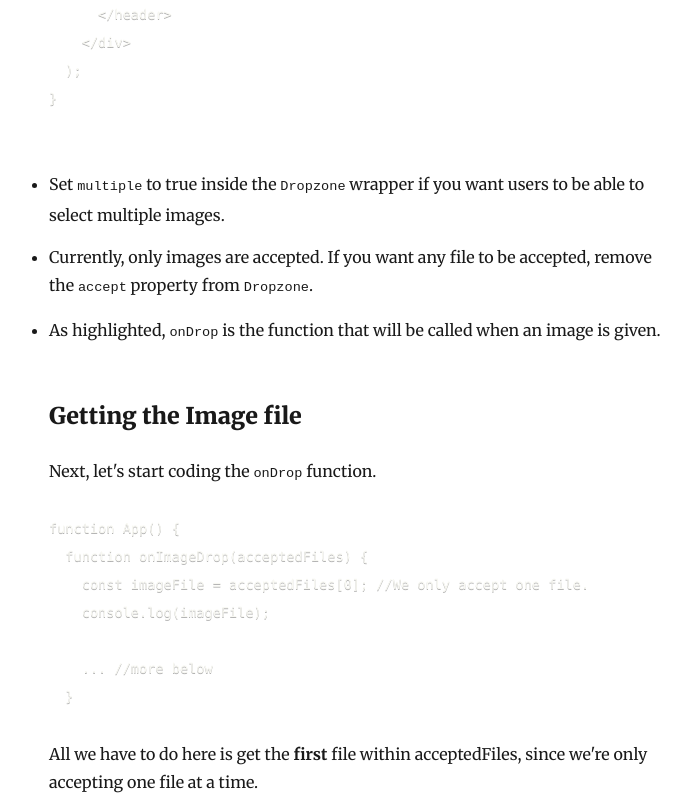
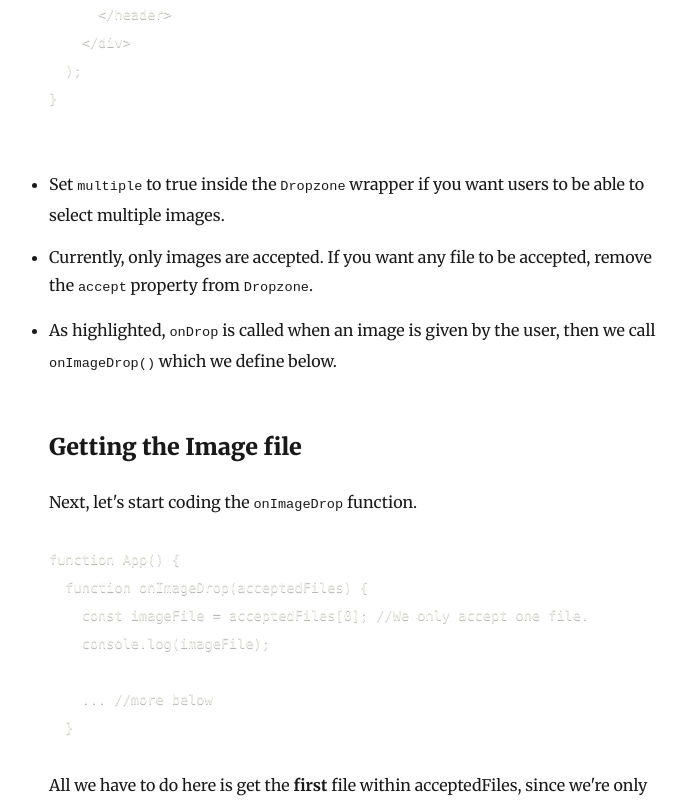
Before and after one commit to CallumHemsley/PenguinDevs, a Gatsby site: page /handling-images-tldr/ in a window 1280 px wide. Shown: the part 1249-2049 px from the top of the page, without its empty margins (276-966 px from the left). Built offline with nearby package versions, Linux system fonts and the light colour scheme; Gatsby itself is replaced by a stand-in of ours; some packages are replaced by stand-ins of ours; code samples lack their colours.

Commit message:
fix errors in md

````diff
--- a/content/tldr/handling-images-tldr/index.md
+++ b/content/tldr/handling-images-tldr/index.md
@@ -6,7 +6,6 @@ type: "tldr"
 ---
 
 While you could implement this all yourself, it's much easier to use **react-dropzone**.
-(Note - You must have a React version above *>= 16.8*)
 
 In this example I'll be using **create-react-app** to demo, with react version **16.12**.
 
@@ -50,11 +49,11 @@ function App() {
 
 - Set `multiple` to true inside the `Dropzone` wrapper if you want users to be able to select multiple images.
 - Currently, only images are accepted. If you want any file to be accepted, remove the `accept` property from `Dropzone`.
-- As highlighted, `onDrop` is the function that will be called when an image is given.
+- As highlighted, `onDrop` is called when an image is given by the user, then we call `onImageDrop()` which we define below.
 
 ### Getting the Image file
 
-Next, let's start coding the `onDrop` function.
+Next, let's start coding the `onImageDrop` function.
 
 ```jsx{3}
 function App() {
````
